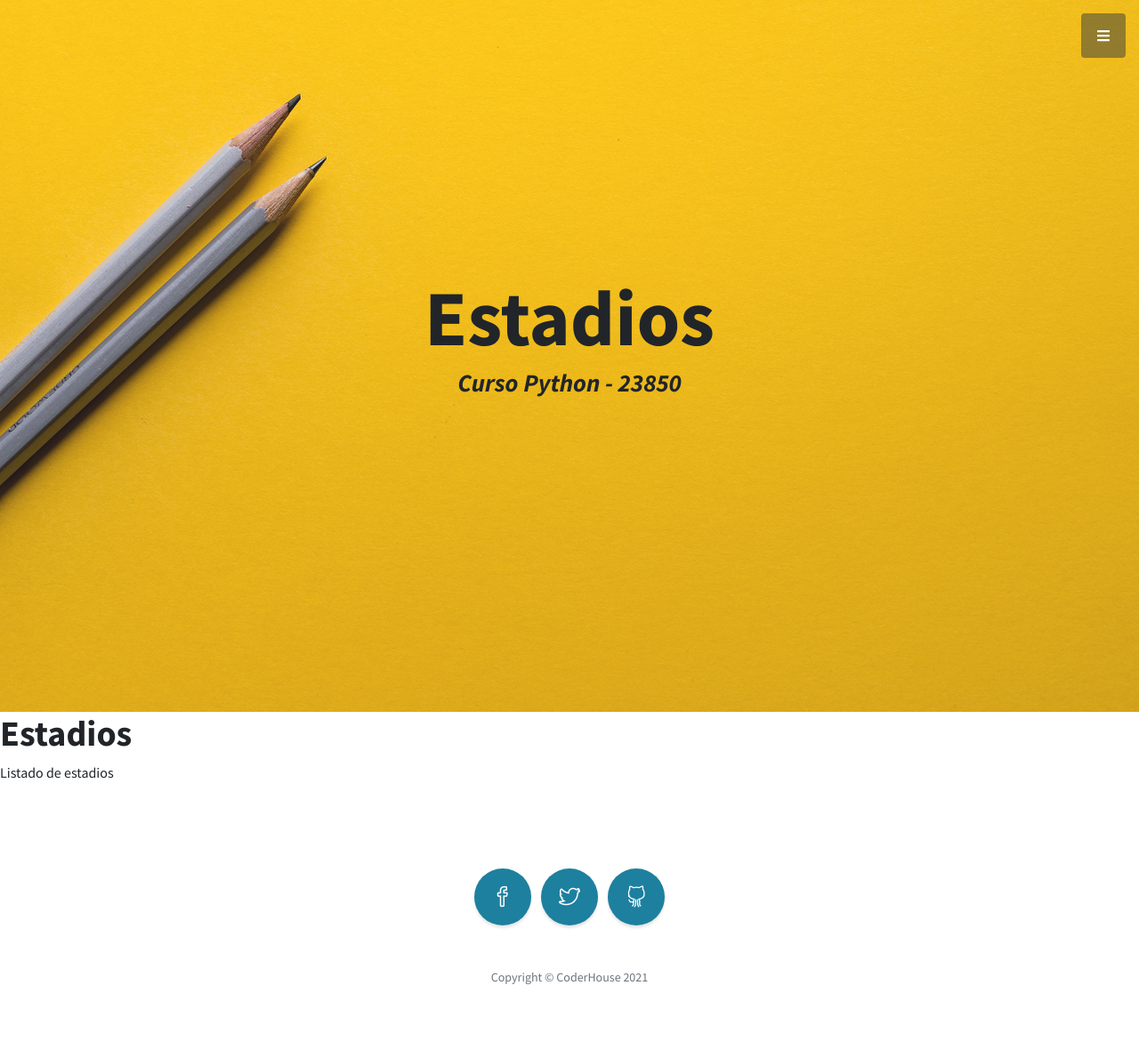
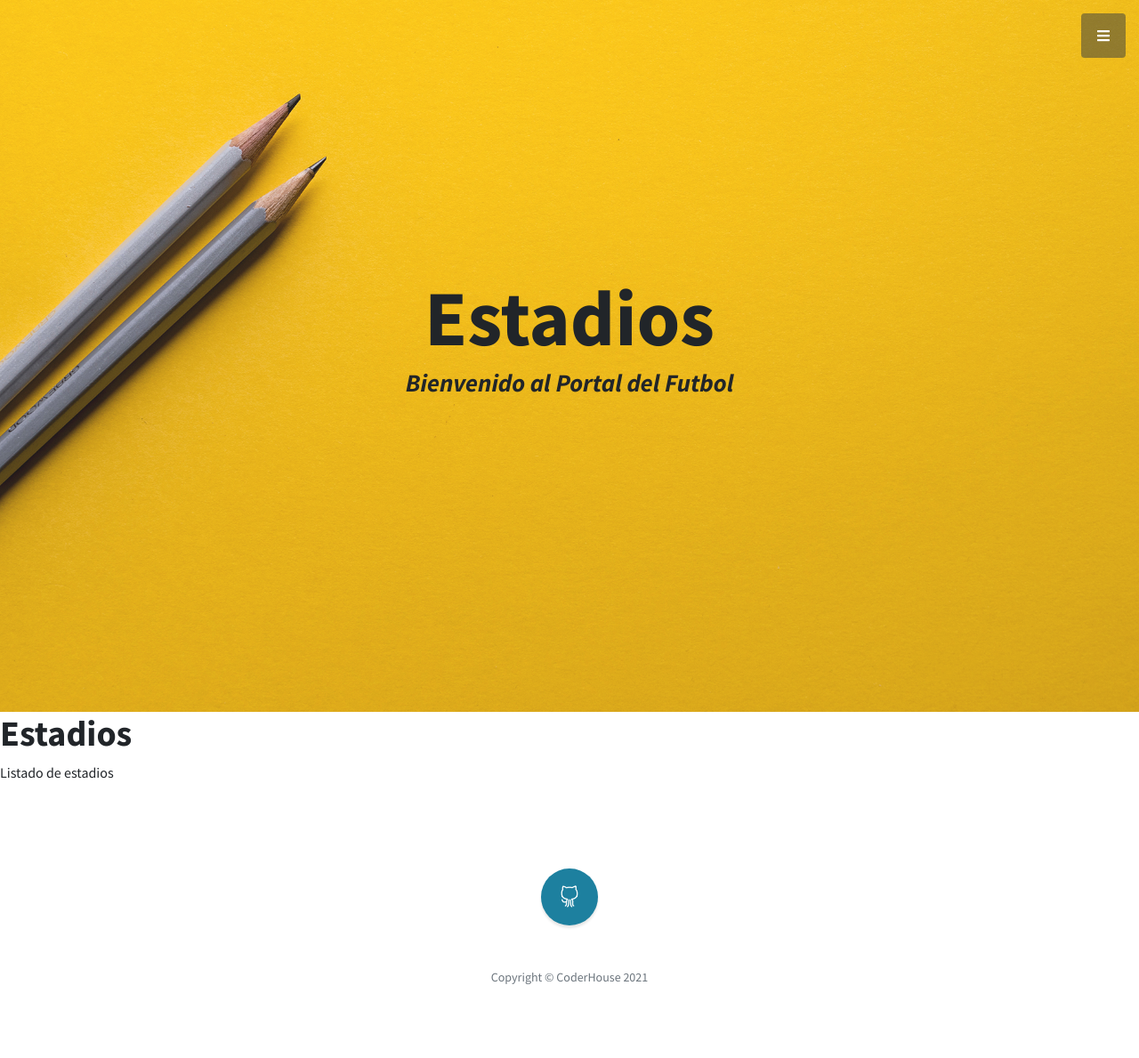
Before and after one commit to TomasBerdaxagar/ProyectoCoder, a Django app: page /AppCoder/estadios/ in a window 1280 px wide. Shown: the whole page at 89% size. Run offline with Django 3.2, Linux system fonts and the light colour scheme; some libraries are stand-ins or nearby versions.

Commit message:
Update padre.html

```diff
--- a/ProyectoCoder-main/ProyectoCoder/AppCoder/templates/AppCoder/padre.html
+++ b/ProyectoCoder-main/ProyectoCoder/AppCoder/templates/AppCoder/padre.html
@@ -8,7 +8,7 @@
         <meta name="viewport" content="width=device-width, initial-scale=1, shrink-to-fit=no" />
         <meta name="description" content="" />
         <meta name="author" content="" />
-        <title>Inicio</title>
+        <title>Web de Futbol</title>
         <!-- Favicon-->
         <link rel="icon" type="image/x-icon" href="{% static 'AppCoder/assets/favicon.ico' %}" />
         <!-- Font Awesome icons (free version)-->
@@ -28,16 +28,32 @@
         <nav id="sidebar-wrapper">
             <ul class="sidebar-nav">
                 <li class="sidebar-brand"><a href="{% url 'Inicio' %}">Inicio Menu</a></li>
-                <li class="sidebar-nav-item"><a href="{% url 'Equipos' %}">Equipos</a></li>
                 <li class="sidebar-nav-item"><a href="{% url 'Jugadores' %}">Jugadores</a></li>
+                <li class="sidebar-nav-item"><a href="{% url 'JugadorFormulario' %}">JugadorFormulario</a></li>
                 <li class="sidebar-nav-item"><a href="{% url 'Estadios' %}">Estadios</a></li>
                 <li class="sidebar-nav-item"><a href="{% url 'EstadioFormulario' %}">Estadio Formulario</a></li>
                 <li class="sidebar-nav-item"><a href="{% url 'Ligas' %}">Ligas</a></li>
                 <li class="sidebar-nav-item"><a href="{% url 'LigaFormulario' %}">Liga Formulario</a></li>
-                <li class="sidebar-nav-item"><a href="{% url 'Arbitros' %}">Arbitros</a></li>
-                <li class="sidebar-nav-item"><a href="{% url 'ArbitroFormulario' %}">Arbitro Formulario</a></li>
-                <li class="sidebar-nav-item"><a href="{% url 'Selecciones' %}">Selecciones</a></li>
-                <li class="sidebar-nav-item"><a href="{% url 'SeleccionFormulario' %}">Seleccion Formulario</a></li>
+                <li class="sidebar-nav-item"><a href="{% url 'QuienesSomos' %}">Quienes Somos</a></li>
+
+
+                {% if not request.user.is_authenticated %}
+                <li class="sidebar-nav-item"><a href="{% url 'Login' %}">Logearse</a></li>
+                {% endif %}
+
+                {% if request.user.is_authenticated %}
+                <li class="sidebar-nav-item"><a href="{% url 'Logout' %}">Deslogearse</a></li>
+                {% endif %}
+
+
+                {% if  request.user.is_authenticated %}
+                <li class="sidebar-nav-item"><a href="">Hola, {{user.username}}</a></li>
+                {% endif %}
+
+
+
+
+
             </ul>
         </nav>
         <!-- Header-->
@@ -50,7 +66,7 @@
 
                 {% endblock %}
 
-                <h3 class="mb-5"><em>Curso Python - 23850</em></h3>
+                <h3 class="mb-5"><em>Bienvenido al Portal del Futbol</em></h3>
 
             </div>
         </header>
@@ -65,14 +81,9 @@
         <footer class="footer text-center">
             <div class="container px-4 px-lg-5">
                 <ul class="list-inline mb-5">
+
                     <li class="list-inline-item">
-                        <a class="social-link rounded-circle text-white mr-3" href="#!"><i class="icon-social-facebook"></i></a>
-                    </li>
-                    <li class="list-inline-item">
-                        <a class="social-link rounded-circle text-white mr-3" href="#!"><i class="icon-social-twitter"></i></a>
-                    </li>
-                    <li class="list-inline-item">
-                        <a class="social-link rounded-circle text-white" href="https://github.com/sergioponchioni/ProyectoCoder"><i class="icon-social-github"></i></a>
+                        <a class="social-link rounded-circle text-white" href="https://github.com/TomasBerdaxagar/ProyectoCoder"><i class="icon-social-github"></i></a>
                     </li>
                 </ul>
                 <p class="text-muted small mb-0">Copyright &copy; CoderHouse 2021</p>
```
